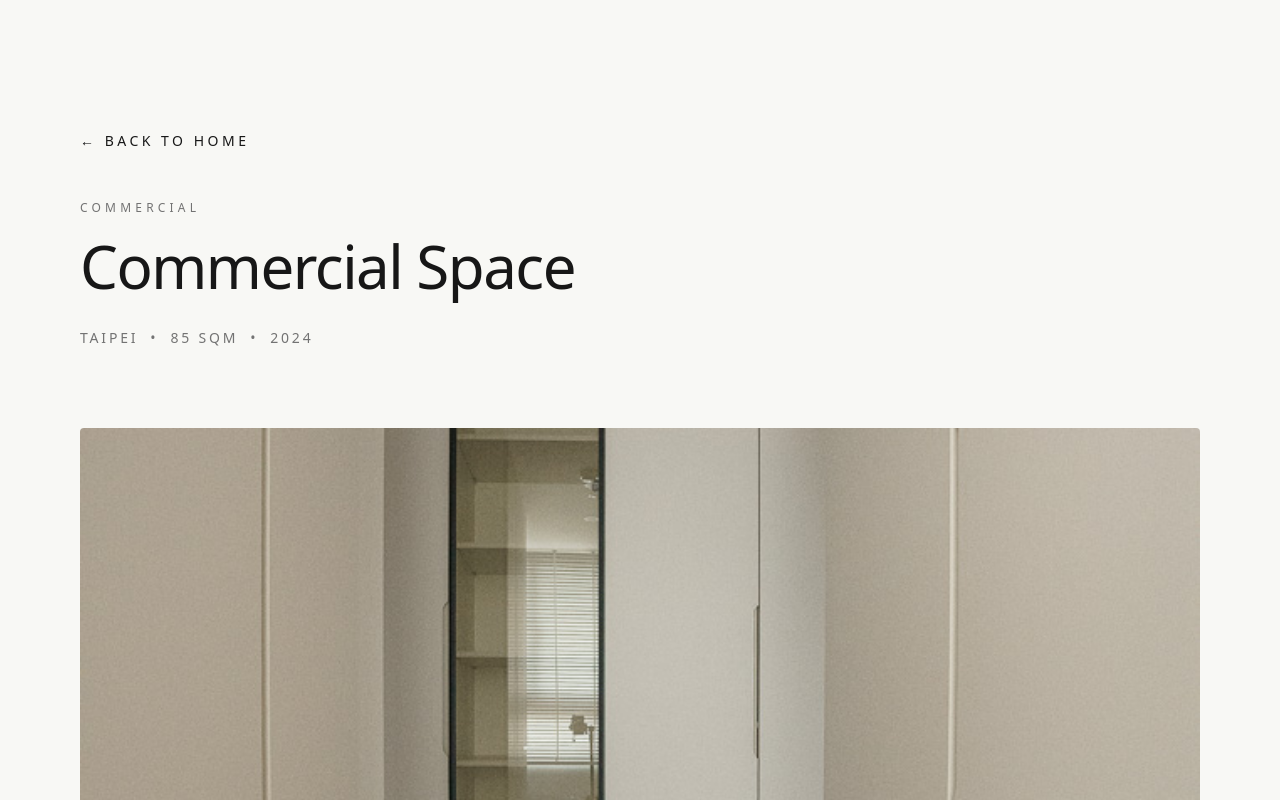
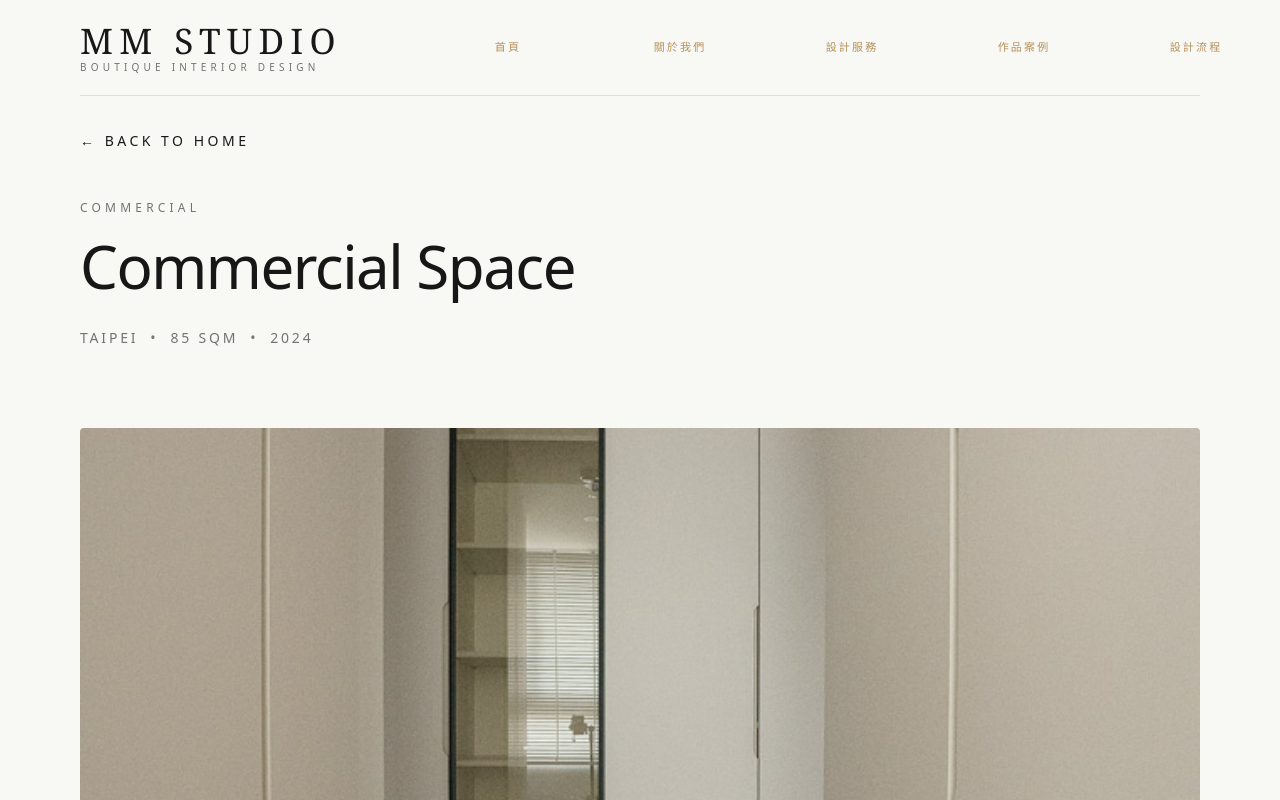
Before and after one commit to village66/mm-studio, a Next.js app: page /portfolio/commercial-space in a window 1280 px wide. Shown: the top 800 px of the page. Built offline with nearby package versions, Linux system fonts and the light colour scheme; no server answers.

Commit message:
Update website

```diff
--- a/app/portfolio/[slug]/page.tsx
+++ b/app/portfolio/[slug]/page.tsx
@@ -1,6 +1,8 @@
 import Image from "next/image";
 import Link from "next/link";
 import { notFound } from "next/navigation";
+
+import Header from "@/components/layout/Header";
 
 import Container from "@/components/ui/Container";
 import ProjectLightbox from "@/components/gallery/ProjectLightbox";
@@ -33,7 +35,10 @@
       : null;
 
   return (
-    <main className="bg-[#f8f8f5] min-h-screen pt-32 pb-24">
+    <>
+      <Header />
+
+      <main className="min-h-screen bg-[#f8f8f5] pt-32 pb-24">
         <Container>
           {/* Back */}
           <div className="mb-12">
@@ -124,7 +129,9 @@
               )}
             </div>
           </div>
+
         </Container>
       </main>
+    </>
   );
 }
```
Lines whose indentation alone changed are shown as unchanged.
